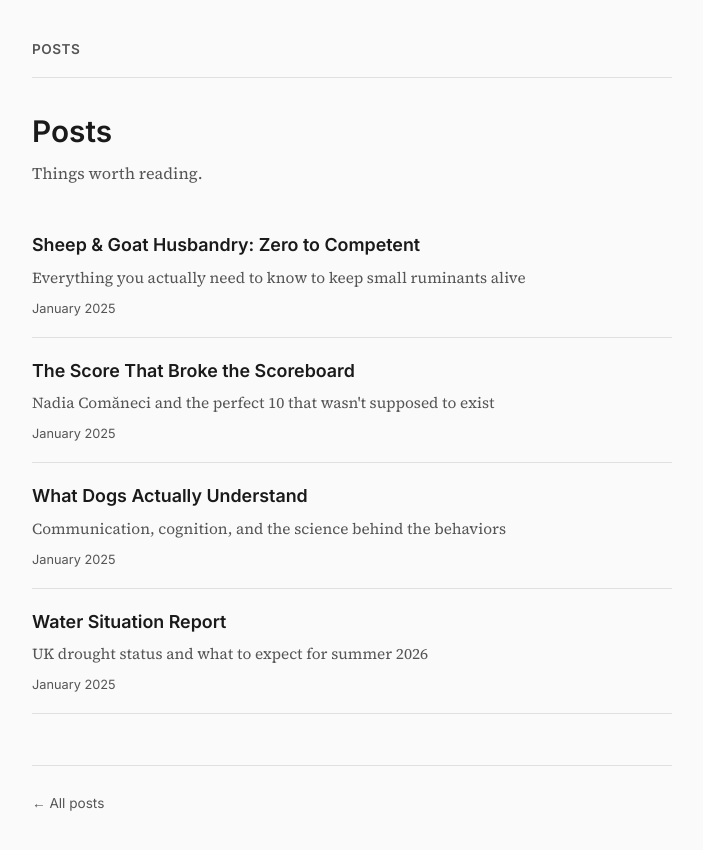
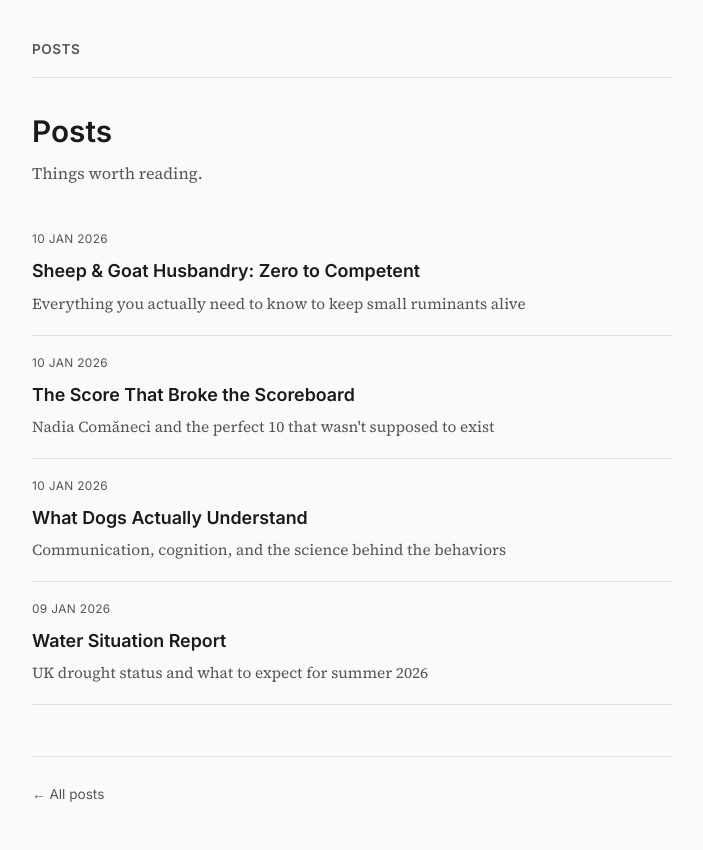
Before and after one commit to aitrmna/posts, a Jekyll site: the page built from index.md, in a window 1280 px wide. Shown: the top 850 px of the page, without its empty margins (288-991 px from the left). Built offline with Jekyll 4.4.1, drawn with Linux system fonts in a browser that asks for light colours.

Commit message:
Date above title, fix years to 2026

```diff
--- a/_documents/dog-cognition.md
+++ b/_documents/dog-cognition.md
@@ -1,7 +1,7 @@
 ---
 title: What Dogs Actually Understand
 description: Communication, cognition, and the science behind the behaviors
-date: 2025-01-10
+date: 2026-01-10
 ---
 
 Dogs communicate constantly. Most owners misread the signals or attribute human reasoning where instinct operates. Here's what the research actually shows.
--- a/_documents/nadia-comaneci.md
+++ b/_documents/nadia-comaneci.md
@@ -1,7 +1,7 @@
 ---
 title: The Score That Broke the Scoreboard
 description: Nadia Comăneci and the perfect 10 that wasn't supposed to exist
-date: 2025-01-10
+date: 2026-01-10
 ---
 
 On July 18, 1976, a 14-year-old Romanian girl did something so unprecedented that the technology literally couldn't process it.
--- a/_documents/sheep-goat-husbandry.md
+++ b/_documents/sheep-goat-husbandry.md
@@ -1,7 +1,7 @@
 ---
 title: "Sheep & Goat Husbandry: Zero to Competent"
 description: Everything you actually need to know to keep small ruminants alive
-date: 2025-01-10
+date: 2026-01-10
 ---
 
 ## The Core Reality
--- a/_documents/water-situation-jan-2026.md
+++ b/_documents/water-situation-jan-2026.md
@@ -1,7 +1,7 @@
 ---
 title: "Water Situation Report"
 description: UK drought status and what to expect for summer 2026
-date: 2025-01-09
+date: 2026-01-09
 ---
 
 ## The Big Picture
--- a/index.md
+++ b/index.md
@@ -10,9 +10,9 @@ title: Home
 {% assign sorted = site.documents | sort: 'date' | reverse %}
 {% for doc in sorted %}
   <a href="{{ doc.url | relative_url }}" style="display: block; text-decoration: none; color: inherit; padding: 1rem 0; border-bottom: 1px solid var(--border);">
+    {% if doc.date %}<time style="font-family: Inter, sans-serif; font-size: 0.7rem; color: var(--muted); display: block; margin-bottom: 0.3rem; text-transform: uppercase; letter-spacing: 0.03em;">{{ doc.date | date: "%d %b %Y" }}</time>{% endif %}
     <strong style="font-family: Inter, sans-serif; font-size: 1.05rem; color: var(--text); display: block;">{{ doc.title }}</strong>
     {% if doc.description %}<span style="color: var(--muted); font-size: 0.9rem; display: block; margin-top: 0.25rem;">{{ doc.description }}</span>{% endif %}
-    {% if doc.date %}<time style="font-family: Inter, sans-serif; font-size: 0.75rem; color: var(--muted); display: block; margin-top: 0.35rem;">{{ doc.date | date: "%B %Y" }}</time>{% endif %}
   </a>
 {% endfor %}
 </div>
```
